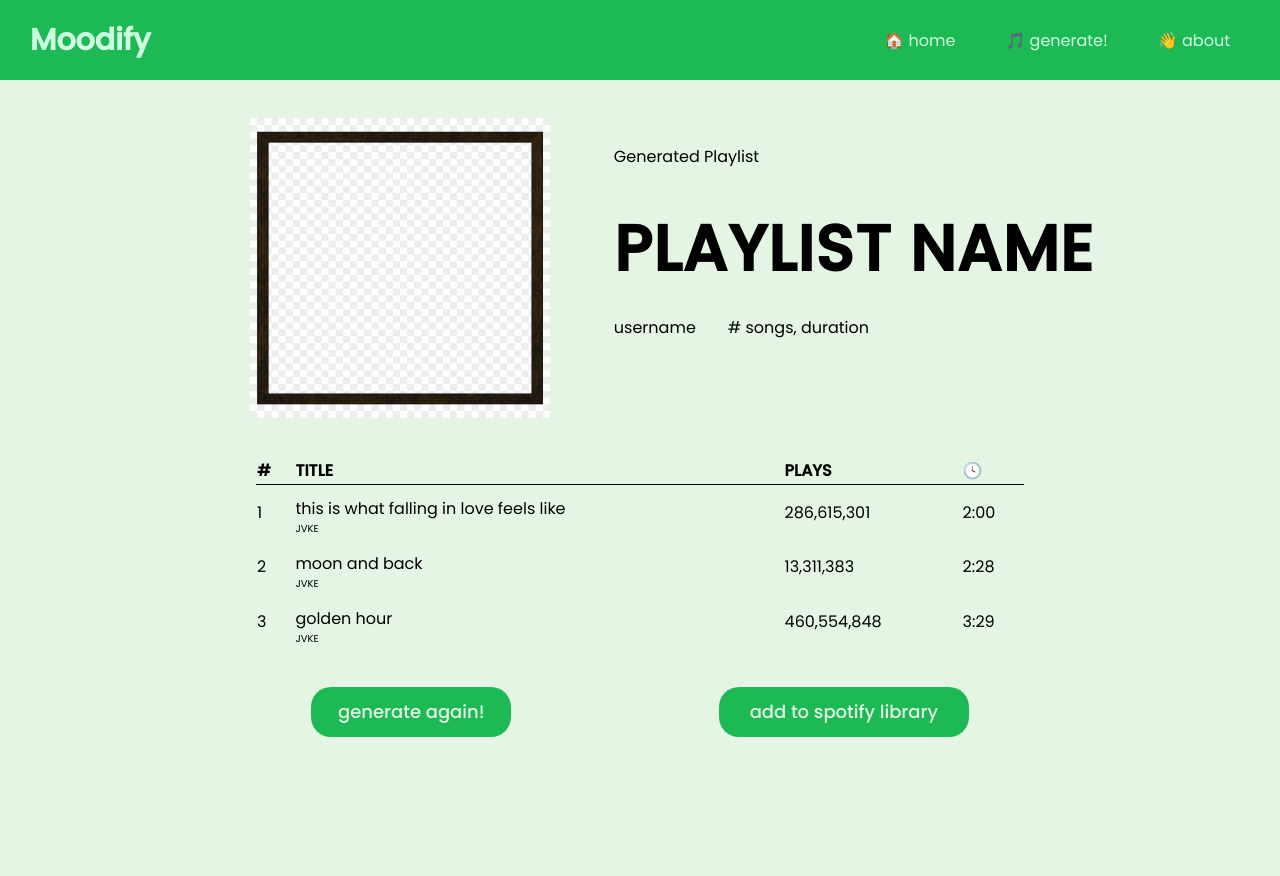
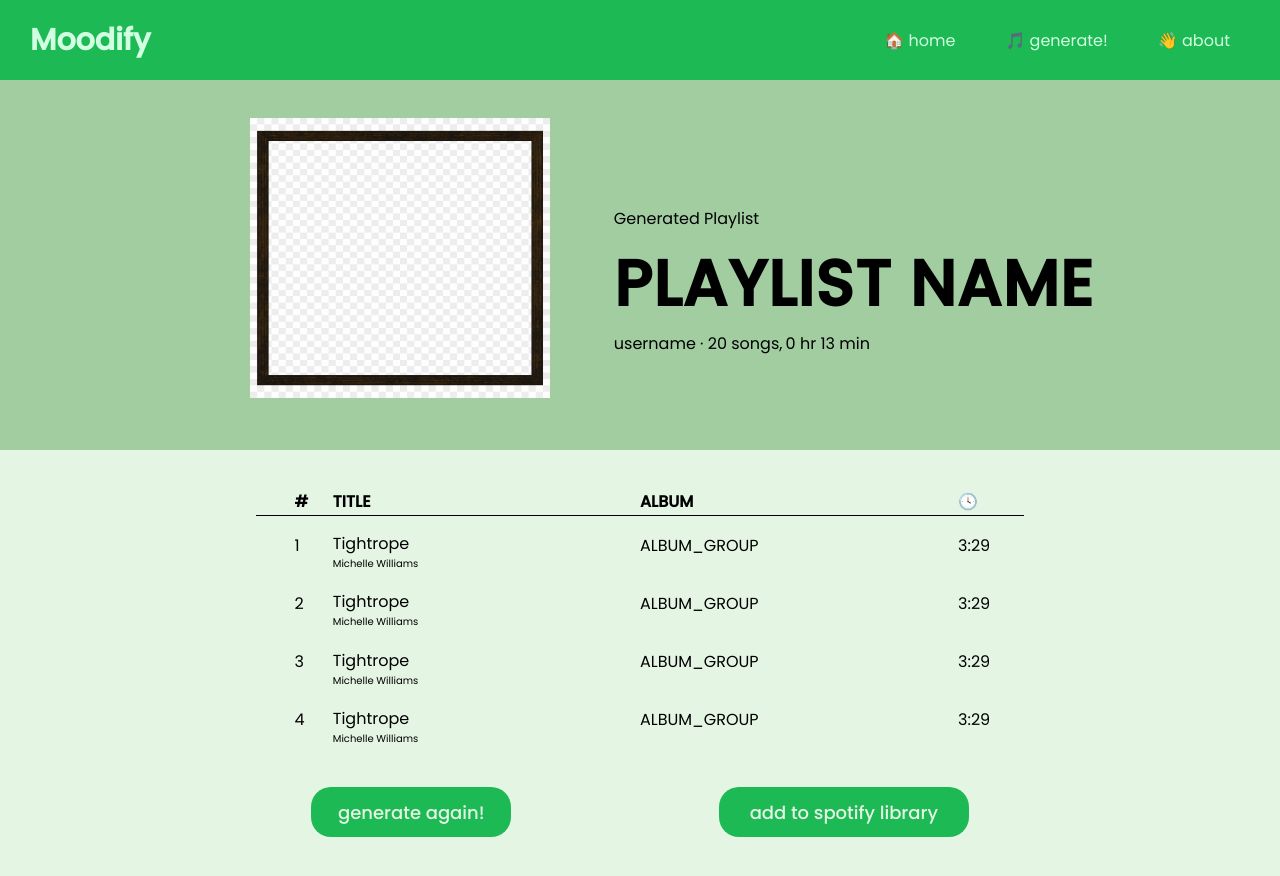
Before and after one commit to JensonChoi/moodify, a React (Create React App) app: page /results in a window 1280 px wide. Shown: the top 876 px of the page. Built offline with nearby package versions, Linux system fonts and the light colour scheme.

Commit message:
update to tracklist
incorporated temporary data to parse for the playlist

```diff
--- a/src/pages/Results.js
+++ b/src/pages/Results.js
@@ -8,10 +8,37 @@ import temp from "../Image/temp_image.png";
 import ReactTable from "react-table";
 
 const data = [
-    { number: 1, title: "this is what falling in love feels like", artist: "JVKE", plays: "286,615,301", time: "2:00" },
-    { number: 2, title: "moon and back", artist: "JVKE", plays: "13,311,383", time: "2:28" },
-    { number: 3, title: "golden hour", artist: "JVKE", plays: "460,554,848", time: "3:29"},
+    { album: {album_group: 'ALBUM_GROUP', album_type: 'ALBUM_TYPE'}, artists:"Michelle Williams", available_markets: (184)['AR','AU','AT'], duration_ms: 209186, name:"Tightrope"},
+    { album: {album_group: 'ALBUM_GROUP', album_type: 'ALBUM_TYPE'}, artists:"Michelle Williams", available_markets: (184)['AR','AU','AT'], duration_ms: 209186, name:"Tightrope"},
+    { album: {album_group: 'ALBUM_GROUP', album_type: 'ALBUM_TYPE'}, artists:"Michelle Williams", available_markets: (184)['AR','AU','AT'], duration_ms: 209186, name:"Tightrope"},
+    { album: {album_group: 'ALBUM_GROUP', album_type: 'ALBUM_TYPE'}, artists:"Michelle Williams", available_markets: (184)['AR','AU','AT'], duration_ms: 209186, name:"Tightrope"}
+    /*{ number: 1, title: "this is what falling in love feels like", artist: "JVKE", album: "this is what _____ feels like (Vol 1-4)", time: "2:00" },
+    { number: 2, title: "moon and back", artist: "JVKE", album: "this is what _____ feels like (Vol 1-4)", time: "2:28" },
+    { number: 3, title: "golden hour", artist: "JVKE", album: "this is what _____ feels like (Vol 1-4)", time: "3:29"},*/
 ]
+
+function timeConversion(ms) {
+    var minutes = Math.floor(ms / 60000);
+    var seconds = ((ms % 60000) / 1000).toFixed(0);
+    if( seconds < 10 ) {
+        seconds = '0' + seconds
+    }
+    return minutes + ":" + seconds;
+}
+
+function durationConversion(ms) {
+    var hours = Math.floor(ms / 3600000);
+    var minutes = Math.floor((ms % 3600000) / 60000).toFixed(0);
+    return hours + " hr " + minutes + " min ";
+}
+
+function timeSum(data_temp) {
+    let sum = 0;
+    data_temp.forEach(item => {
+        sum += item.duration_ms;
+    });
+    return sum;
+}
 
 function Results(props) {
 
@@ -19,13 +46,13 @@ function Results(props) {
 
     return (
         <div className="results-page-container">
-            <div className="results-image-box">
+            <div className="results-image-box" style={{backgroundColor: "#a1cda1"}}>
                 <img className="results-image" src={temp} />
                 <div className="results-page-column">
-                    <div className="results-page-text-username">Generated Playlist</div>
+                    <div className="results-page-text-username" style={{paddingTop: "5%"}}>Generated Playlist</div>
                     <h1 className='results-title'>PLAYLIST NAME</h1>
-                    <div className="results-page-text-username">username</div>
-                    <div className="results-page-text-duration"># songs, duration</div>
+                    <div className="results-page-text-username">username · 20 songs, </div>
+                    <div className="results-page-text-duration">{durationConversion(timeSum(data))}</div>
                 </div>
             </div>
 
@@ -34,21 +61,21 @@ function Results(props) {
                     <tr>
                     <th>#</th>
                     <th>TITLE</th>
-                    <th>PLAYS</th>
+                    <th>ALBUM</th>
                     <th>🕓</th>
                     </tr>
                     {data.map((val, key) => {
                     return (
                         <tr key={key}>
-                        <td style={{width: "5%"}}>{val.number}</td>
-                        <td >
-                            <div className="results-page-column">
-                                <div>{val.title}</div>
-                                <div className="artist-title" >{val.artist}</div>
+                        <td style={{width: "5%"}}>{key+1}</td>
+                        <td style={{width: "40%", whiteSpace: "nowrap", overflow: "hidden"}}>
+                            <div className="results-page-column" >
+                                <div>{val.name}</div>
+                                <div className="artist-title" >{val.artists}</div>
                             </div>
                         </td>
-                        <td>{val.plays}</td>
-                        <td>{val.time}</td>
+                        <td style={{ whiteSpace: "nowrap", overflow: "hidden", maxWidth: 100}}>{val.album.album_group}</td>
+                        <td>{timeConversion(val.duration_ms)}</td>
                         </tr>
                     )
                     })}
--- a/src/styles/Results.css
+++ b/src/styles/Results.css
@@ -32,12 +32,14 @@
     flex-direction: column;
     text-align: left;
 
-    padding-top: 2%;
+    padding-top: 5%;
 }
 
 .results-page-text-username{
     display: inline-block;
-    margin-right: 2em;
+    margin-right: 0.2em;
+
+    padding-bottom: 1%;
 }
 
 .results-page-text-duration{
@@ -47,8 +49,6 @@
 
 .results-title{
     margin: 0;
-    padding-top: 0.5em;
-    padding-bottom: 0.3em;
 
     font-size: 4em;
     letter-spacing: 1px;
@@ -71,9 +71,10 @@
 
 .results-image {
     width: 300px;
-    height: 300px;
+    height: 280px;
 
     padding-inline: 4em;
+    padding-bottom: 4%;
 }
 
 .artist-title {
@@ -91,6 +92,7 @@ th {
     text-align: left;
     border-bottom: 1px solid black;
     background-color: #E4F5E4;
+    padding-left: 5%
 }
 
 td {
@@ -101,4 +103,5 @@ td {
 
     padding-top: 0.25%;
     padding-bottom: 0.25%;
+    padding-left: 5%
 }
```
